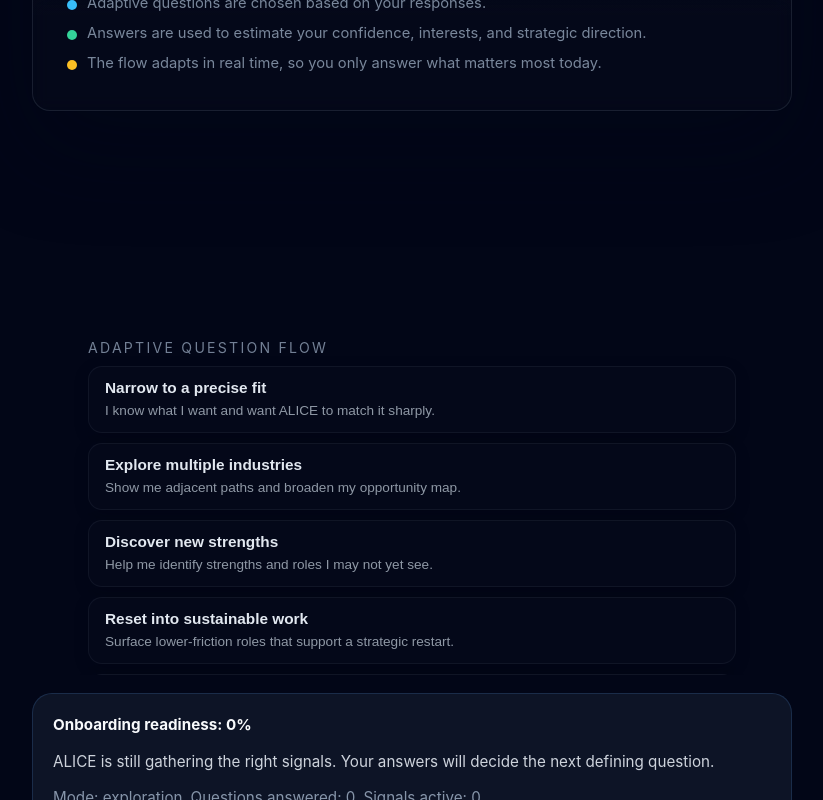
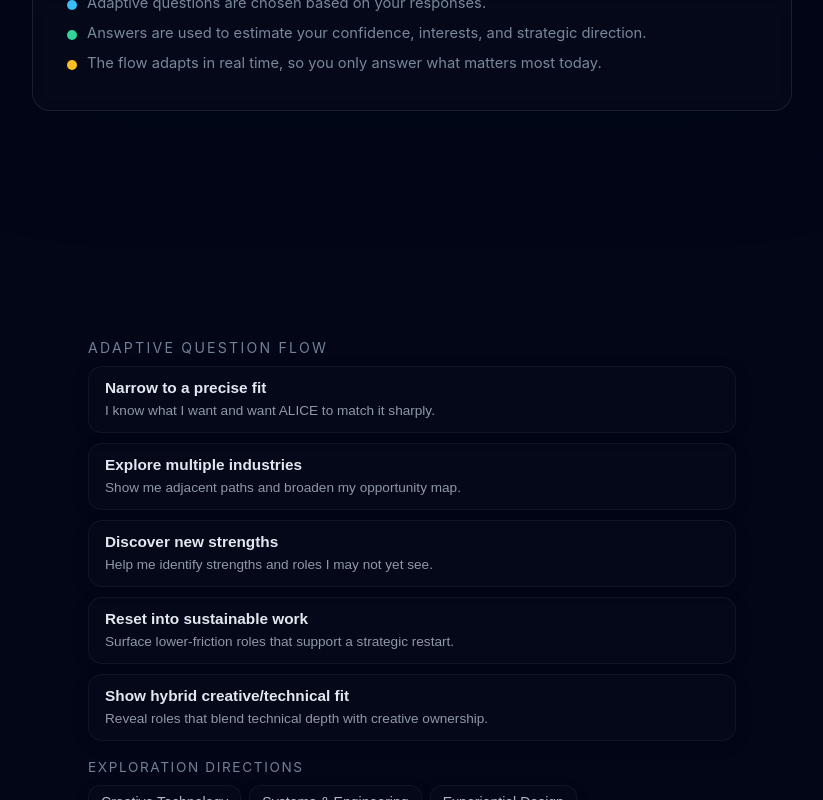
Before and after one commit to XPForge/_myscripts, a React (Vite) app in the folder alice-ui/: page / in a window 1280 px wide. Both pictures are taken after a click on the button "Dev access: create fresh user". Shown: the whole page, without its empty margins (228-1051 px from the left). Built offline with nearby package versions, Linux system fonts and the light colour scheme.

Commit message:
new update for screen

```diff
--- a/alice-ui/src/components/PromptReveal.tsx
+++ b/alice-ui/src/components/PromptReveal.tsx
@@ -31,10 +31,6 @@
         margin: "0 auto",
         padding: "0 16px 12px",
         color: "#cbd5e1",
-        maxHeight: "42vh",
-        overflowY: "auto",
-        WebkitOverflowScrolling: "touch",
-        overscrollBehaviorY: "contain",
       }}
       id="prompt-reveal"
       role="region"
```
